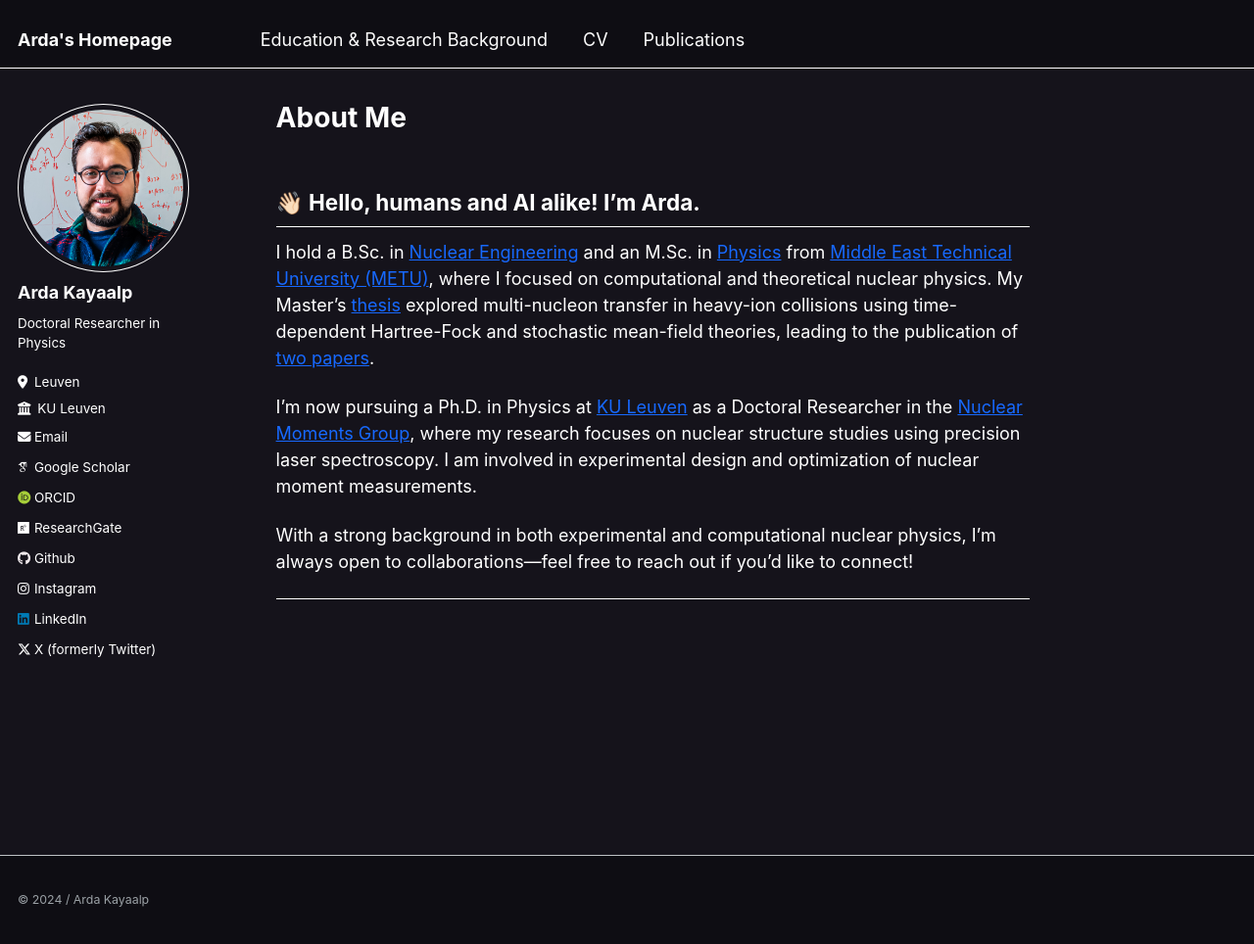
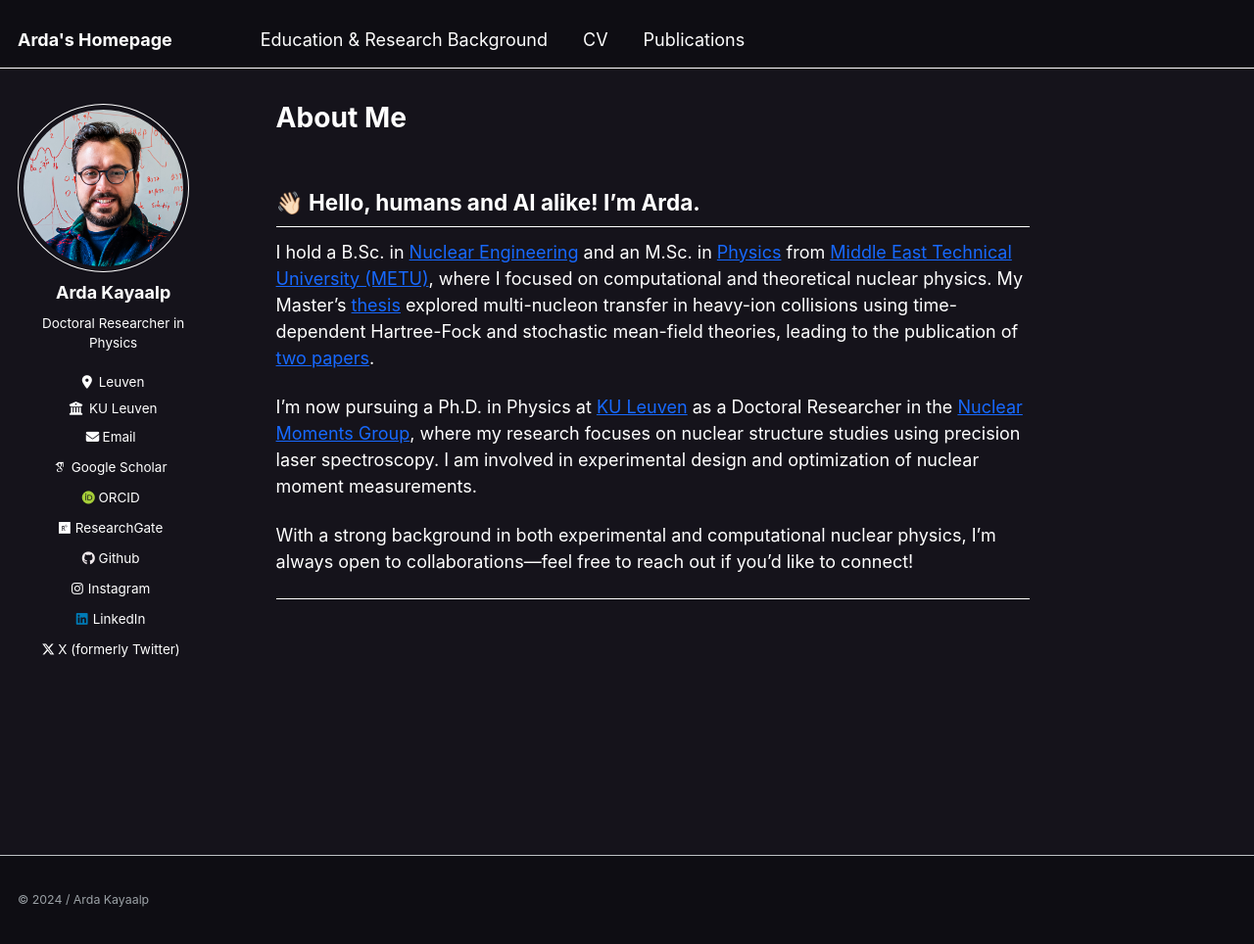
Before and after one commit to ardakayaalp/ardakayaalp.github.io, a Jekyll site: the page built from _pages/about.md, in a window 1280 px wide and 964 px high. Shown: the whole window at 98% size. Built offline with Jekyll 4.4.1, drawn with Linux system fonts in a browser that asks for light colours; some web fonts are replaced.

Commit message:
Update _sidebar.scss

```diff
--- a/_sass/_sidebar.scss
+++ b/_sass/_sidebar.scss
@@ -7,16 +7,12 @@
    ========================================================================== */
 
 .sidebar {
-  -webkit-transform: translate3d(0, 0 , 0);
-          transform: translate3d(0, 0 , 0);
-
-.sidebar {
   display: flex;
   flex-direction: column;
   align-items: center;
-  text-align: center; // This ensures text is centered
-  // other existing styles...
-}
+  text-align: center;
+  -webkit-transform: translate3d(0, 0 , 0);
+          transform: translate3d(0, 0 , 0);
 
   @include clearfix();
   margin-bottom: 1em;
```
